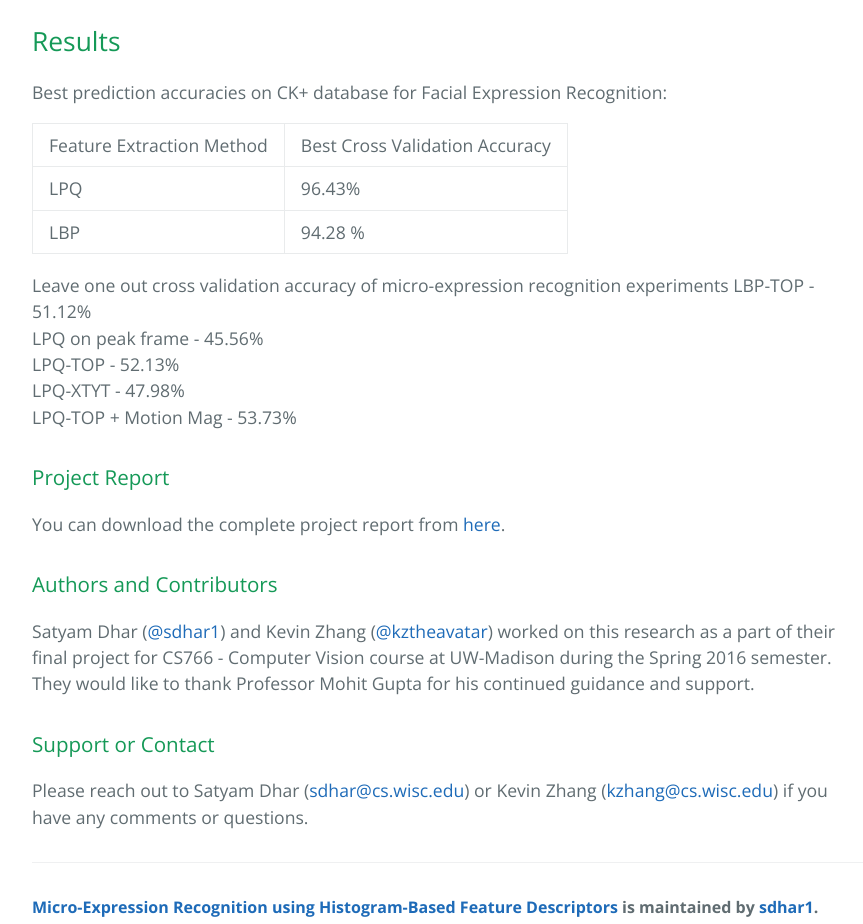
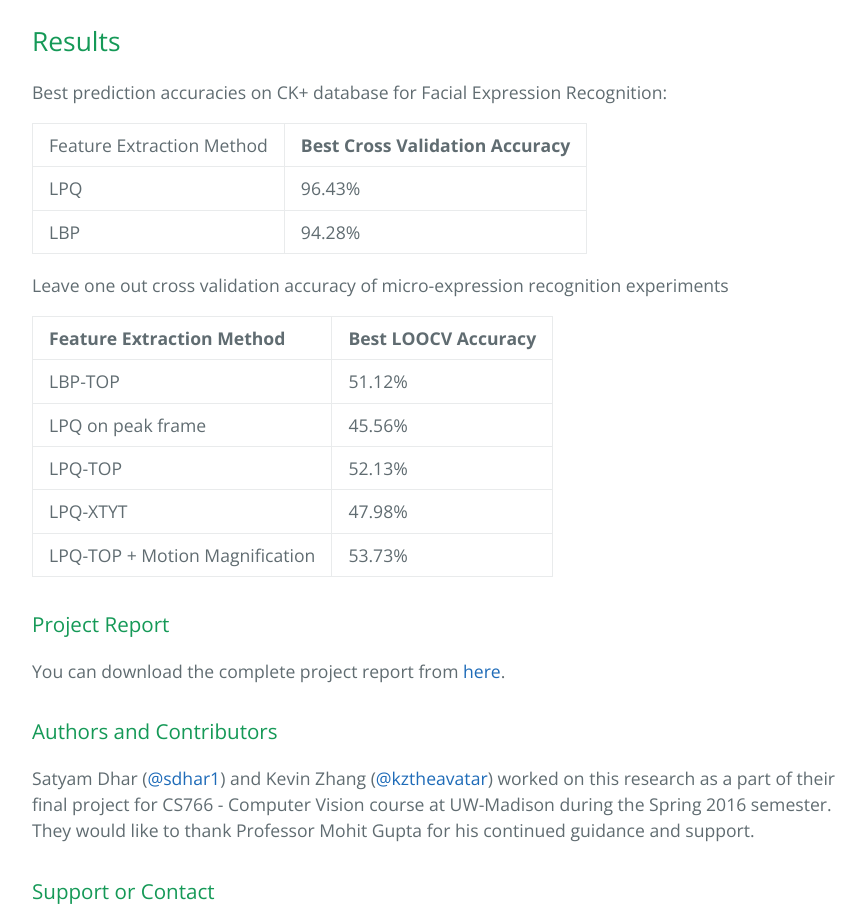
Before and after one commit to sdhar1/Micro-Expression-Recognition-using-Histogram-Based-Feature-Descriptors, a plain HTML site: page index.html in a window 1280 px wide. Shown: the part 1020-1944 px from the top of the page, without its empty margins (192-1055 px from the left). Drawn offline with nearby package versions, Linux system fonts and the light colour scheme.

Commit message:
Finish tables

```diff
--- a/index.html
+++ b/index.html
@@ -40,17 +40,19 @@ MATLAB Statistics and Machine Learning Toolbox</p>
 
 <p>Best prediction accuracies on CK+ database for Facial Expression Recognition:</p>
 
-<table><tr><td>Feature Extraction Method</td><td>Best Cross Validation Accuracy</td></tr>
-<tr><td>LPQ</td><td>96.43%</td></tr>
-<tr><td>LBP</td><td>94.28 %</td></tr>
+<table><tr><td><b></b>Feature Extraction Method</b></td><td><b>Best Cross Validation Accuracy</b></td></tr>
+<tr><td></b>LPQ</td><td>96.43%</td></tr>
+<tr><td>LBP</td><td>94.28%</td></tr>
 </table>
 
-<p>Leave one out cross validation accuracy of micro-expression recognition experiments
-LBP-TOP - 51.12%<br>
-LPQ on peak frame - 45.56%<br>
-LPQ-TOP - 52.13%<br>
-LPQ-XTYT - 47.98%<br>
-LPQ-TOP + Motion Mag - 53.73%  </p>
+<p>Leave one out cross validation accuracy of micro-expression recognition experiments</p>
+<table><tr><td><b>Feature Extraction Method</b></td><td><b>Best LOOCV Accuracy</b></td></tr>
+<tr><td>LBP-TOP</td><td>51.12%</td></tr>
+<tr><td>LPQ on peak frame</td><td>45.56%</td></tr>
+<tr><td>LPQ-TOP</td><td>52.13%</td></tr>
+<tr><td>LPQ-XTYT</td><td>47.98%</td></tr>
+<tr><td>LPQ-TOP + Motion Magnification</td><td>53.73%</td></tr>
+</table>
 
 <h3>
 <a id="project-report" class="anchor" href="#project-report" aria-hidden="true"><span aria-hidden="true" class="octicon octicon-link"></span></a>Project Report</h3>
```
